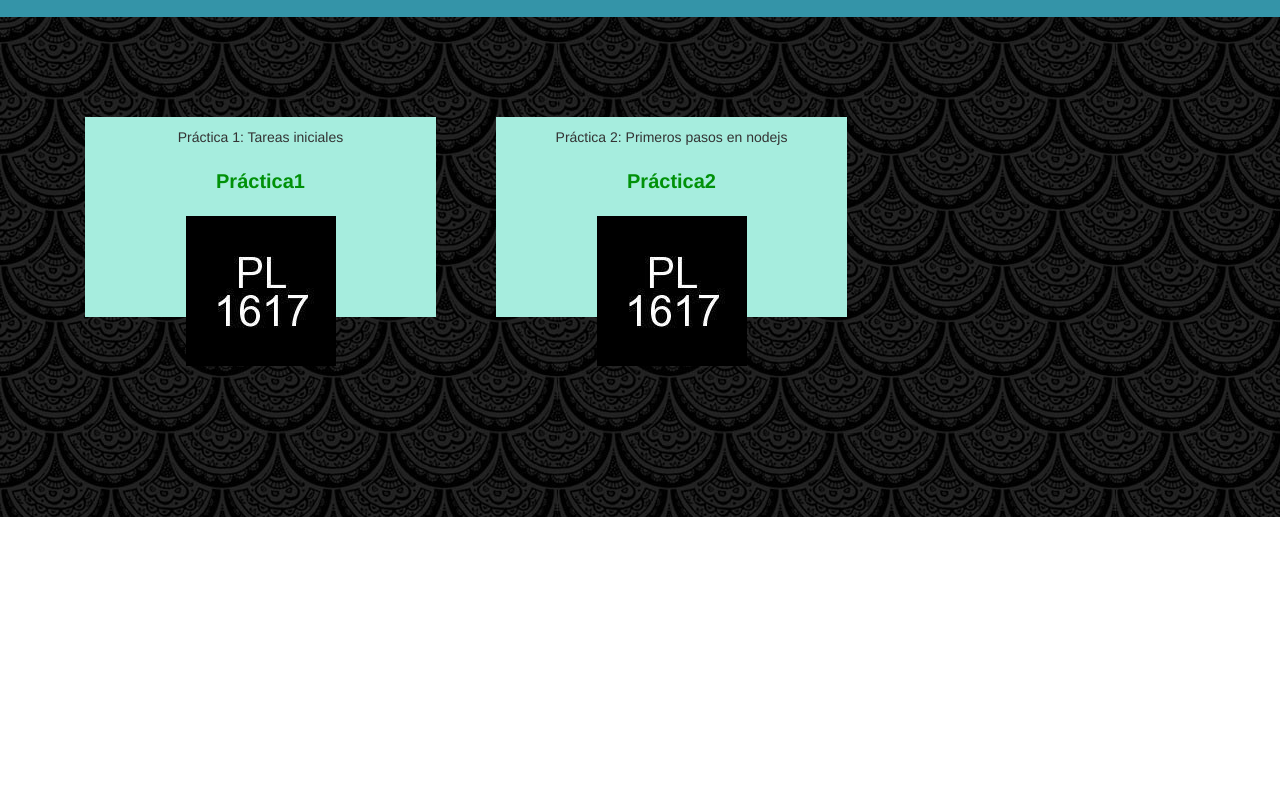
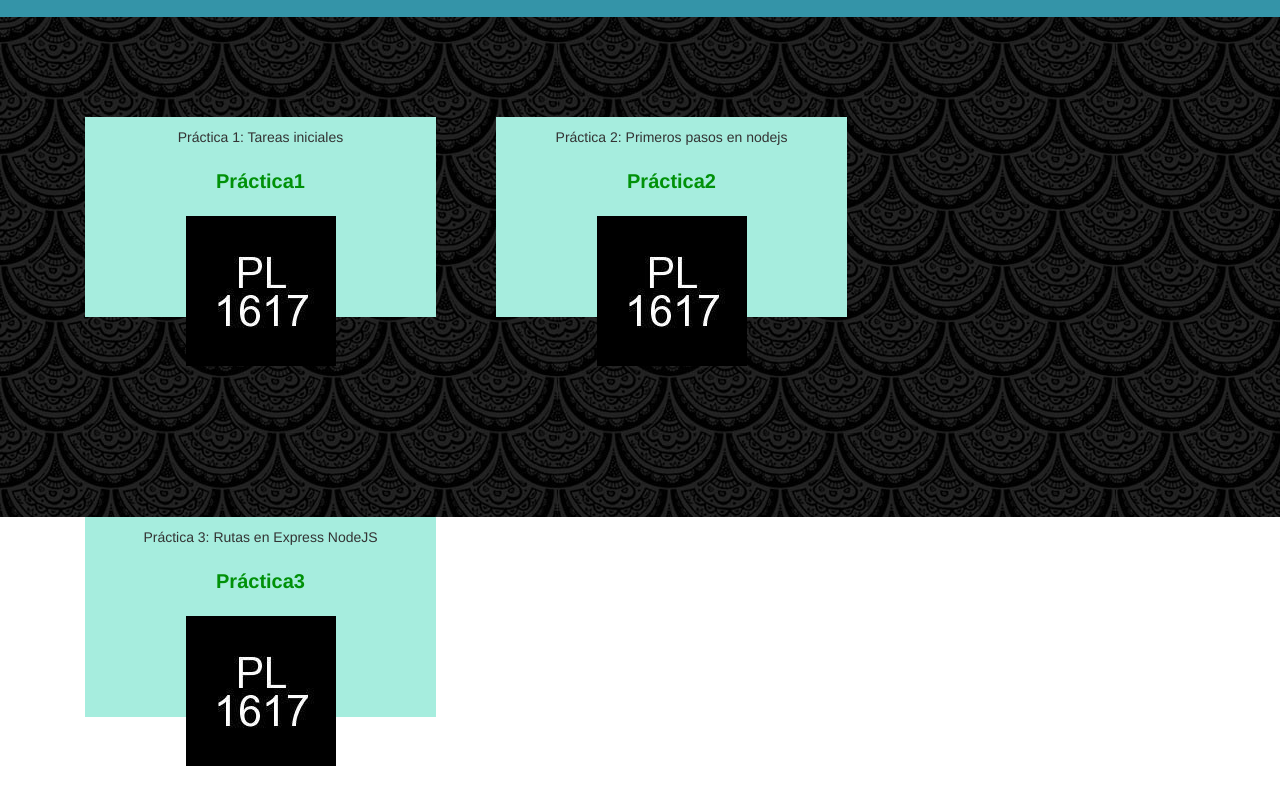
Before and after one commit to alu0100891782/alu0100891782.github.io, a plain HTML site: page index.html in a window 1280 px wide. Shown: the part 183-988 px from the top of the page. Before the commit the page ends 800 px from the top, so only its background shows below. Drawn offline with nearby package versions, Linux system fonts and the light colour scheme.

Commit message:
added project 3

```diff
--- a/index.html
+++ b/index.html
@@ -43,6 +43,11 @@
 					<center><a href="https://github.com/ULL-ESIT-PL-1617/primeros-pasos-en-nodejs-tpka" target="_bank">Práctica2</a><br><br></center>
 					<center><img src="pl.jpg"></center>
 				</div>
+				<div class="col-md-3 grow">
+					<center>Práctica 3: Rutas en Express NodeJS<br><br></center>
+					<center><a href="https://github.com/ULL-ESIT-PL-1617/estudiar-las-rutas-en-expressjs-tpka" target="_bank">Práctica3</a><br><br></center>
+					<center><img src="pl.jpg"></center>
+				</div>
 			</div>
 		</div>
 	</div>
```
